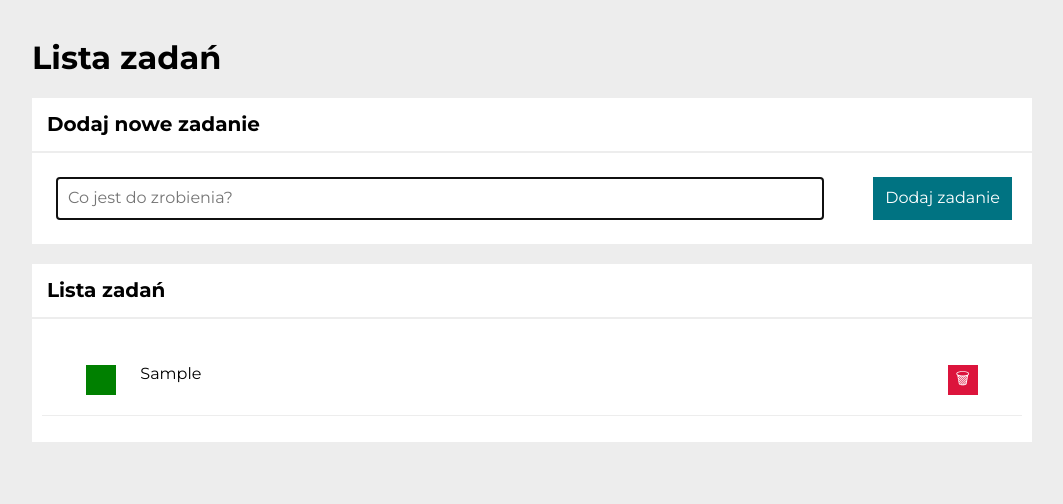
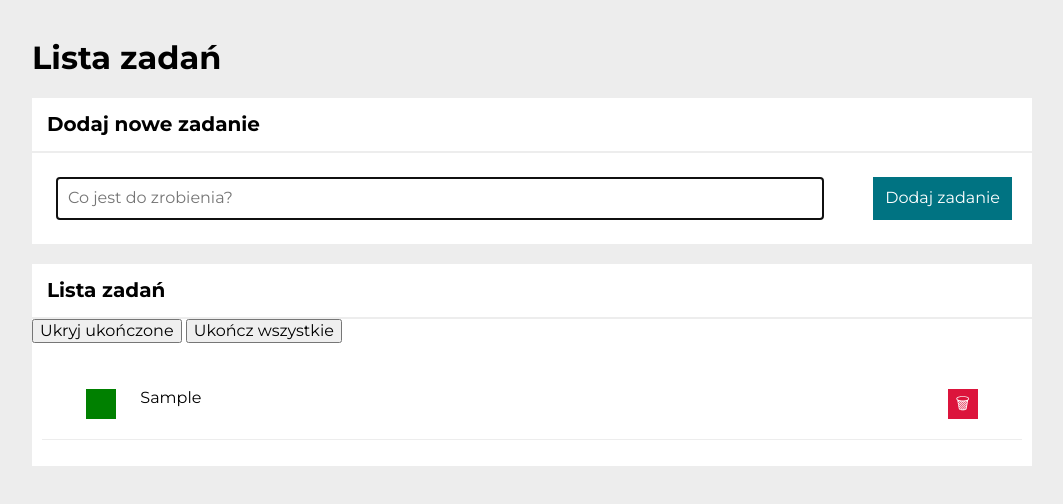
Before and after one commit to TheUnDc/TUDtoDoList, a plain HTML site: page index.html in a window 1280 px wide. Both pictures are taken after typing "Sample" into the empty fields and a click on the button "Dodaj zadanie". Shown: the whole page, without its empty margins (108-1171 px from the left). Drawn offline with nearby package versions, Linux system fonts and the light colour scheme.

Commit message:
added function all hide and all done

```diff
--- a/css/tasks.css
+++ b/css/tasks.css
@@ -1,5 +1,9 @@
 .task__done {
     text-decoration: line-through;
+}
+
+.task__rendered--hide {
+    display: none !important;
 }
 
 .tasks {
--- a/index.html
+++ b/index.html
@@ -46,6 +46,7 @@
 
       <section class="container__section">
         <h2 class="container__header">Lista zadań</h2>
+        <div class="js-tasklistButtons"></div> <!--przyciski znikajace-->
 
         <ul class="js-tasks tasks"></ul>
       </section>
--- a/js/script.js
+++ b/js/script.js
@@ -1,7 +1,7 @@
 {
-    let tasks = [
+    let tasks = [];
+    let hideDone = false;
 
-    ];
 
     const addTask = (inputTaskContent) => {
         tasks = [
@@ -20,13 +20,38 @@
 
     const toggleTaskDone = (inputTask) => {
 
-        const tasksDoneFunction = (task, index) => index === inputTask ? { ...task, done: !task.done } : task
+        const tasksDoneFunction = (task, indexInput) => indexInput === inputTask ? { ...task, done: !task.done } : task
         tasks = tasks.map(tasksDoneFunction);
 
         render();
     };
 
-    const bindEvents = () => {
+    const toggleHideDone = () => {
+        hideDone = !hideDone;
+        render();
+      };
+
+    const makeAllTasksDone = () => {
+        tasks = tasks.map(
+          (task) => ({ ...task, done: true })
+        );
+        render();
+    };
+
+    const bindHeaderEventsButtons = () => {
+        const makeAllTasksDoneButton = document.querySelector(".js-makeAllDone");
+        const hideAllDoneTasksButton = document.querySelector(".js-hideDone");
+
+        if (makeAllTasksDoneButton) {
+          makeAllTasksDoneButton.addEventListener("click", makeAllTasksDone);
+        };
+
+        if (hideAllDoneTasksButton) {
+          hideAllDoneTasksButton.addEventListener("click", toggleHideDone);
+        };
+    };
+
+    const bindButtonsEvents = () => {
         const removeButtons = document.querySelectorAll(".js-remove");
 
         removeButtons.forEach((removeButton, index) => {
@@ -69,7 +94,7 @@
 
         for (const task of tasks) {
             htmlString += `
-                <li class="task__rendered">
+                <li class="task__rendered ${task.done && hideDone ? 'task__rendered--hide' : ''}">
                     <button class="js-done task__checkButton">${task.done ? "✔" : ""}</button>
                     <span ${task.done ? "class='task__done'" : ""}>${task.content}</span>
                     <button class="js-remove task__checkButton task__checkButton--deleteMark">🗑</button>
@@ -80,11 +105,31 @@
         taskList.innerHTML = htmlString;
     };
 
+    const renderButtons = () => {
+        const tasklistButtons = document.querySelector(".js-tasklistButtons");
+        let htmlString = "";
+
+        if (tasks.length > 0) {
+            htmlString = `
+          <button class="tasklistButtons__button js-hideDone">
+             ${hideDone ? "Pokaż" : "Ukryj"} ukończone
+          </button>
+          <button class="tasklistButtons__button js-makeAllDone"
+          ${tasks.every(({ done }) => done) ? "disabled" : ""}>
+            Ukończ wszystkie
+          </button>
+            `;
+        };
+
+        tasklistButtons.innerHTML = htmlString
+    };
+
     const render = () => {
         renderedTask();
+        renderButtons();
 
-        bindEvents();
-        console.log(tasks);
+        bindButtonsEvents();
+        bindHeaderEventsButtons();
     };
 
     const init = () => {
```
